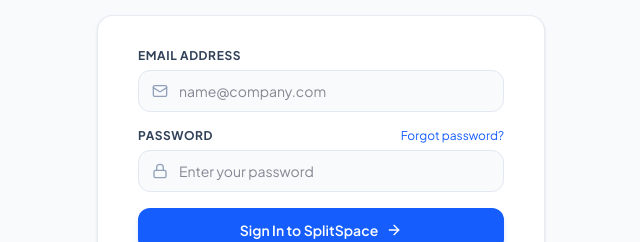
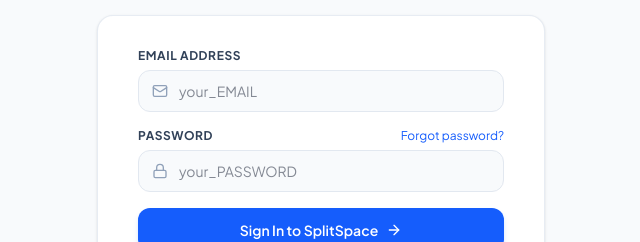
Before and after one commit to ashish102312/splitSpace, a React (Vite) app in the folder frontend/: page /login in a window 1280 px wide. Shown: the part 262-504 px from the top of the page, without its empty margins (319-959 px from the left). Built offline with nearby package versions, Linux system fonts and the light colour scheme; no server answers.

Commit message:
style(auth): align login email and password placeholders

```diff
--- a/frontend/src/pages/Login.jsx
+++ b/frontend/src/pages/Login.jsx
@@ -87,7 +87,7 @@ const Login = () => {
                   required
                   value={email}
                   onChange={(e) => setEmail(e.target.value)}
-                  placeholder="name@company.com"
+                  placeholder="your_EMAIL"
                   className="w-full pl-10 pr-4 py-2.5 bg-slate-50 border border-slate-200 rounded-xl text-sm text-slate-900 focus:outline-hidden focus:ring-2 focus:ring-blue-500 focus:bg-white transition-all"
                 />
               </div>
@@ -109,7 +109,7 @@ const Login = () => {
                   required
                   value={password}
                   onChange={(e) => setPassword(e.target.value)}
-                  placeholder="Enter your password"
+                  placeholder="your_PASSWORD"
                   className="w-full pl-10 pr-4 py-2.5 bg-slate-50 border border-slate-200 rounded-xl text-sm text-slate-900 focus:outline-hidden focus:ring-2 focus:ring-blue-500 focus:bg-white transition-all"
                 />
               </div>
```
